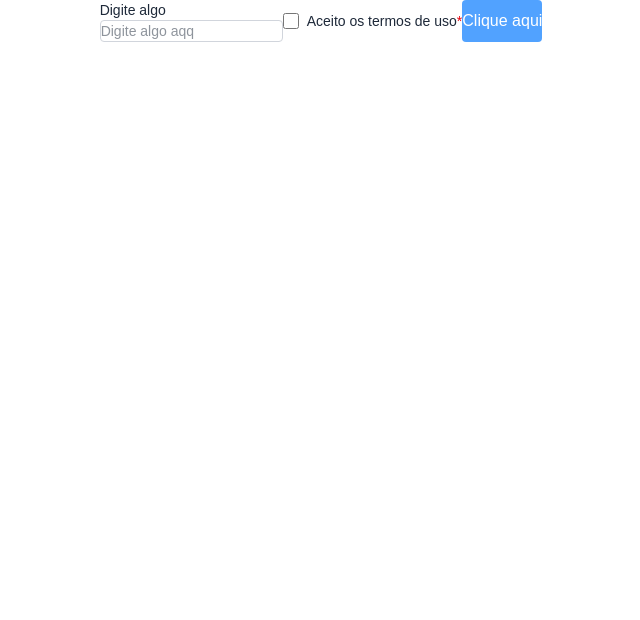
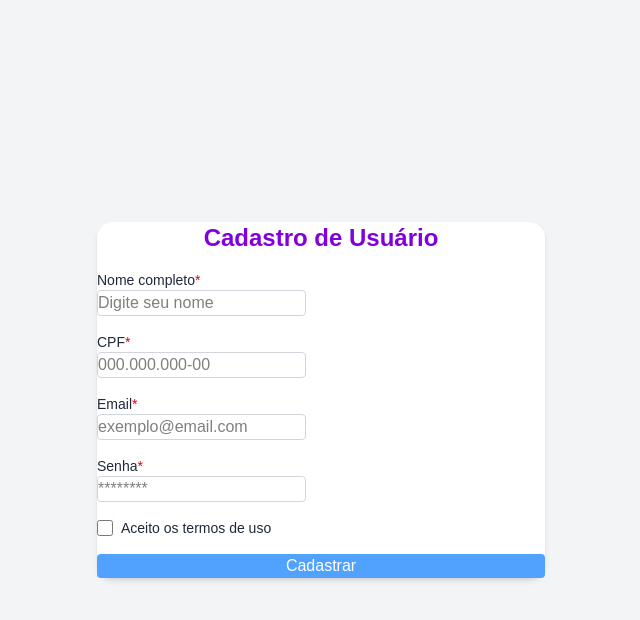
Before and after one commit to costagguilherme/ufbank-matc84, a Next.js app: page / in a window 1280 px wide. Shown: the top 620 px of the page, without its empty margins (319-959 px from the left). Built offline with nearby package versions, Linux system fonts and the light colour scheme.

Commit message:
fix: placing the registration form on the main page and centering the div :p

```diff
--- a/src/app/page.tsx
+++ b/src/app/page.tsx
@@ -4,33 +4,30 @@ import { useState } from "react";
 import Button from "../components/atoms/Button";
 import Input from "../components/atoms/Input";
 import FormCheckbox from "../components/molecules/FormCheckbox";
+import Label from "../components/atoms/Label";
+import RegistrationForm from "../components/organism/RegistrationForm";
 
 export default function Home() {
-  const [text, setText] = useState("");
-  const [aceite, setAceite] = useState(false);
+  // const [text, setText] = useState("");
+  // const [aceite, setAceite] = useState(false);
 
-  const getClick = () => {
-    alert(`texto: ${text} | termos: ${aceite}`);
-  };
+  // const getClick = () => {
+  //   alert(`texto: ${text} | termos: ${aceite}`);
+  // };
 
   return (
-    <div className="flex justify-center mt-12">
-      <label className="block text-sm font-medium text-gray-800">
-          Digite algo
-          <div className="mt-1">
-            <Input value={text} onChange={setText} placeholder="Digite algo aqq" />
-          </div>
-        </label>
+    // <div className="flex justify-center mt-12">
+    //   <label className="block text-sm font-medium text-gray-800">
+    //       Digite algo
+    //       <div className="mt-1">
+    //         <Input value={text} onChange={setText} placeholder="Digite algo aqq" />
+    //       </div>
+    //     </label>
+    // </div>
 
-      <FormCheckbox
-        label="Aceito os termos de uso"
-        checked={aceite}
-        onChange={setAceite}
-        required
-      />
+    <div className="min-h-screen bg-gray-100 flex items-center justify-center p-4">
+      <RegistrationForm />
+    </div>
 
-      <Button type="button" label="Clique aqui" onClick={getClick} />
-
-    </div>
   );
 }
```
